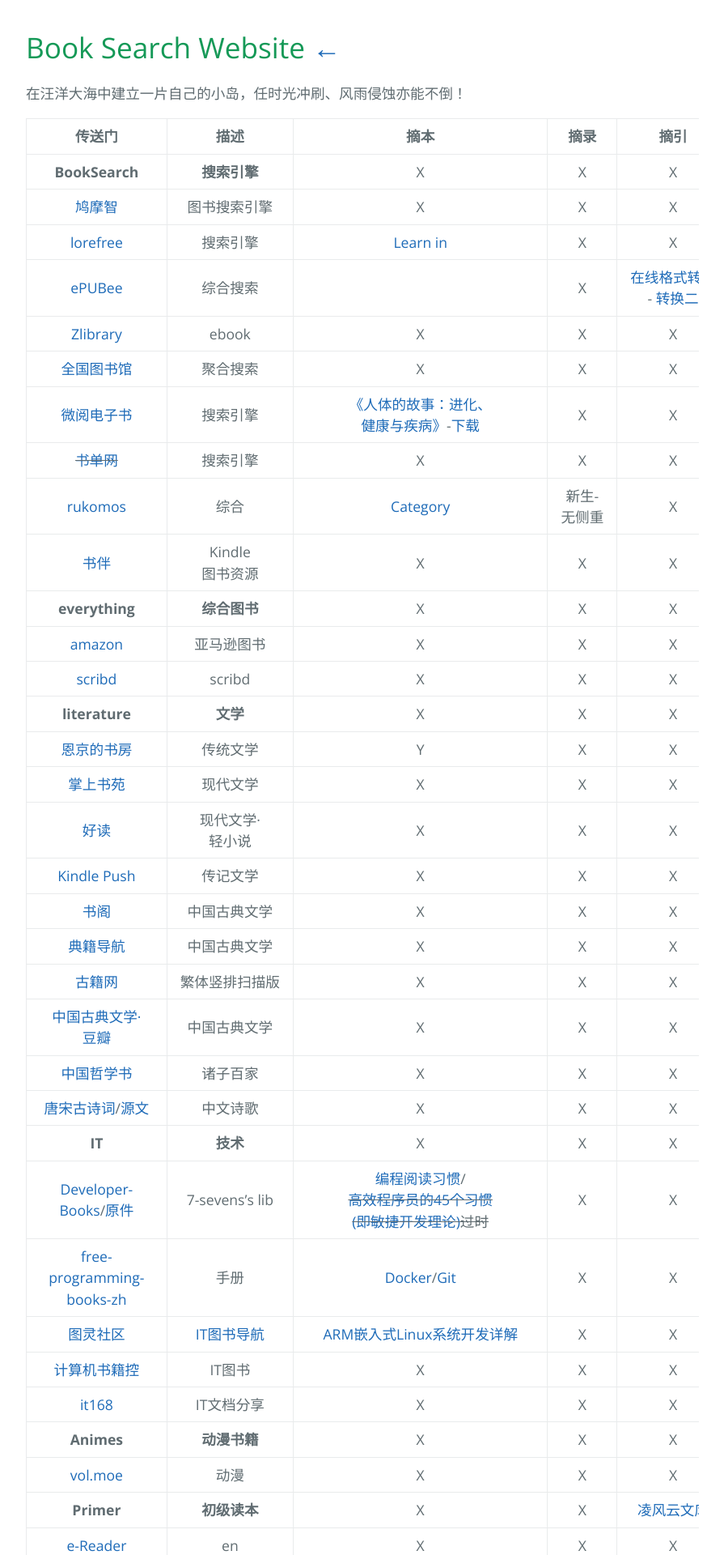
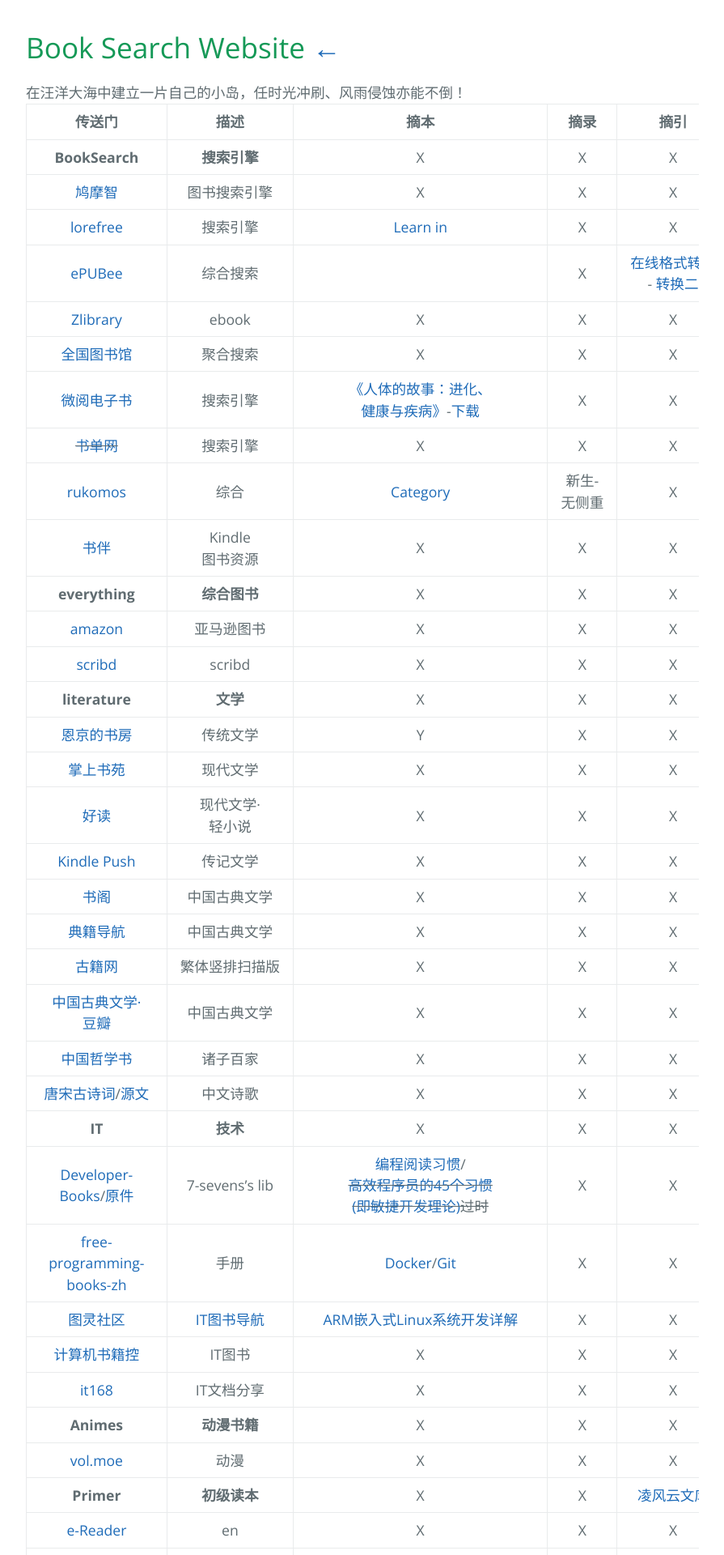
Before and after one commit to AmbroseRen/test, a Jekyll site: the page built from Library/BookSearch.md, in a window 1280 px wide. Shown: the top 1920 px of the page at 81% size, without its empty margins (192-1087 px from the left). Built offline with Jekyll 4.4.1, drawn with Linux system fonts in a browser that asks for light colours; our own code applies the rules of GitHub Pages for plain Markdown files; the repository's description, which GitHub fills in, is left out.

Commit message:
Update BookSearch.md

```diff
--- a/Library/BookSearch.md
+++ b/Library/BookSearch.md
@@ -1,6 +1,6 @@
 # Book Search Website [←](index.md)
 
-在汪洋大海中建立一片自己的小岛，任时光冲刷、风雨侵蚀亦能不倒！
+<font face="STCAIYUN">在汪洋大海中建立一片自己的小岛，任时光冲刷、风雨侵蚀亦能不倒！</font>
 
 | 传送门 | 描述 | 摘本 | 摘录 | 摘引 |
 |:---:|:---:|:---:|:---:|:---:|
```
